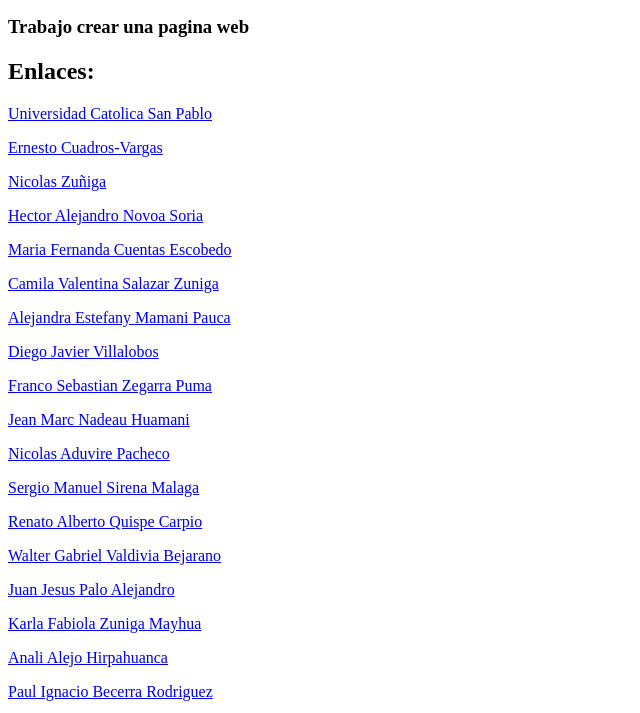
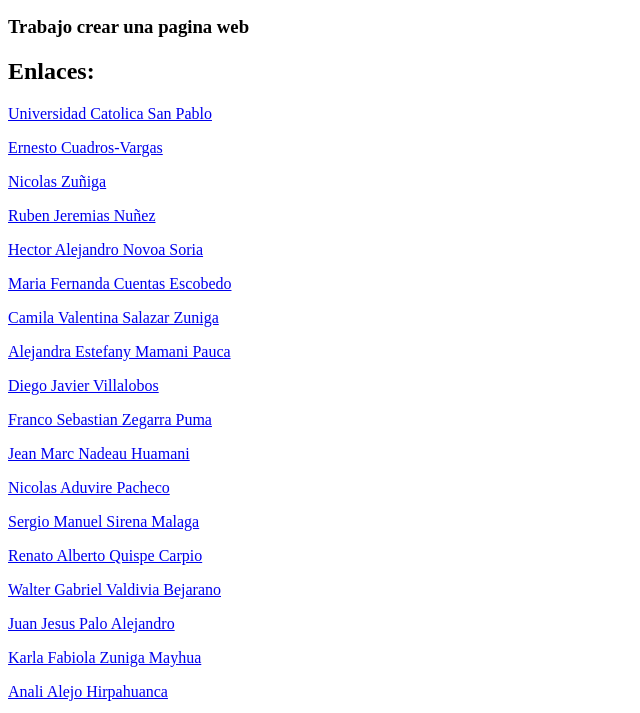
Before and after one commit to luisfabiandiaz/luisfabiandiaz.github.io, a plain HTML site: page index.html in a window 1280 px wide. Shown: the part 87-800 px from the top of the page, without its empty margins (0-640 px from the left). Drawn offline with Linux system fonts and the light colour scheme.

Commit message:
Update index.html

```diff
--- a/index.html
+++ b/index.html
@@ -12,6 +12,8 @@
 <a href="https://ecuadros.blogspot.com/" target="_blank">Ernesto Cuadros-Vargas</a>
 <p>
 <a href="https://nikolaszm.github.io/" target="_blank">Nicolas Zuñiga</a>
+<p>
+<a href="http://ruben-jeremias-nunez-flores.rf.gd/" target="_blank">Ruben Jeremias Nuñez</a>
 <p>
 <a href="https://hector-alejandro-novoa-soria.web.app/" target="_blank">Hector Alejandro Novoa Soria</a>
 <p>
```
